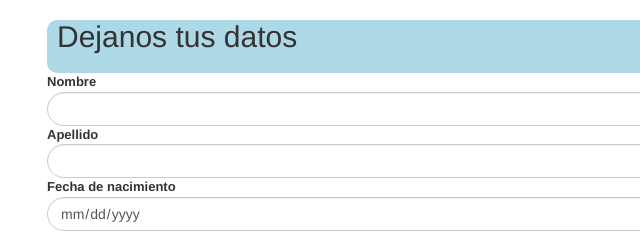
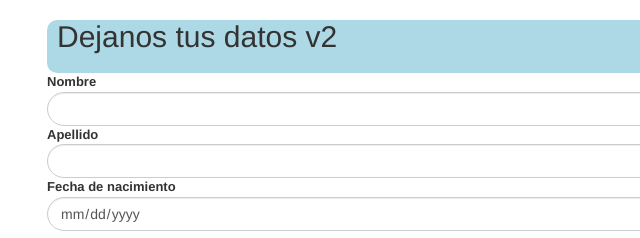
Before and after one commit to mcerdeira/RESCO, a plain HTML site: page index.html in a window 1280 px wide. Shown: the top 238 px of the page, 23-663 px from the left. Drawn offline with Linux system fonts and the light colour scheme.

Commit message:
Update index.html

```diff
--- a/index.html
+++ b/index.html
@@ -40,7 +40,7 @@
                <div class="stepDetails" id="step1" style="display: block;">
                   <fieldset>
                      <div class="Seccion">
-                        <h2>Dejanos tus datos</h2>
+                        <h2>Dejanos tus datos v2</h2>
                      </div>
                      <div style="width: 95%;">
                         <div><span><b><font size="2">Nombre</font></b></span> </div>
```
